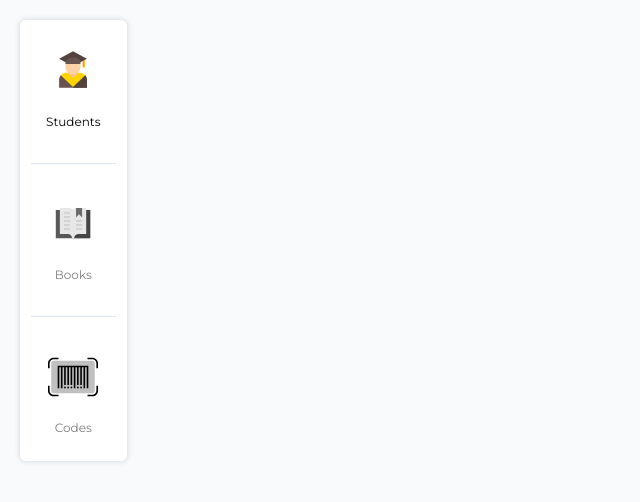
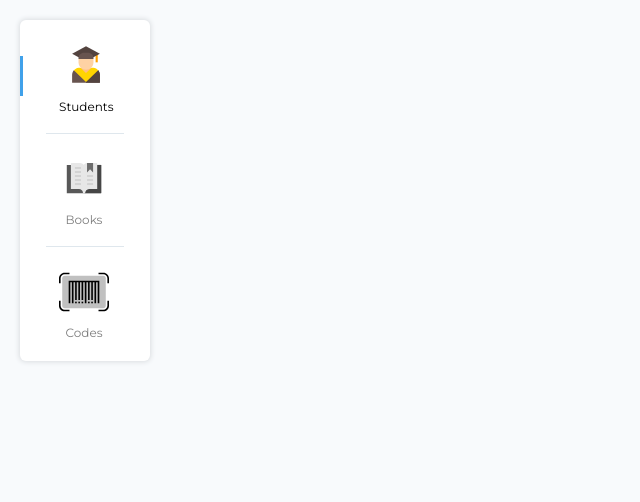
Before and after one commit to cooperhammond/miskatonic-book-manager, a React app: page / in a window 1280 px wide. Shown: the whole page, without its empty margins (0-640 px from the left). Built offline with nearby package versions, Linux system fonts and the light colour scheme; what keymirror would draw is missing.

Commit message:
added a selector to the sidebar

```diff
--- a/src/app/components/FocusButton/FocusButtonRender.js
+++ b/src/app/components/FocusButton/FocusButtonRender.js
@@ -3,15 +3,18 @@ import React from 'react';
 export default function (props, state) {
 
   var classString = 'button';
+  var selectionString = 'selector';
   if ( state.isPressed ) {
     classString += ' pressed';
   }
   if ( state.isHighlighted ) {
     classString += ' highlighted';
+    selectionString += ' highlighted';
   }
 
   return (
     <div>
+      <div className={selectionString} />
       <div
         className={classString}
         onClick={this.handleClick}
--- a/src/app/components/Sidebar/sidebar.scss
+++ b/src/app/components/Sidebar/sidebar.scss
@@ -6,6 +6,9 @@
   top: auto;
   margin: auto;
   overflow-x: hidden;
+
+  padding-top: 10px;
+  padding-bottom: 10px;
 
   display: flex;
   flex-direction: column;
@@ -16,15 +19,15 @@
     background-color: #FFFFFF;
     color: #7e7e7e;
     padding: .5em .5em .5em .5em;
-    margin: 20px;
+    margin: 5px 30px 5px 30px;
     font-size: 12px;
 
     text-align: center;
-    display: block;
-    transition: all 0.2s;
+    display: inline-block;
+    transition: all 0.2s ease;
 
     .text {
-      margin-top: 15px;
+      margin-top: 5px;
     }
 
     img {
@@ -36,7 +39,9 @@
   }
 
   .highlighted {
-    color: #000000;
+    .text {
+      color: #000000;
+    }
     img {
       -webkit-filter: grayscale(0%);
     }
@@ -51,11 +56,24 @@
     border-top: 1px solid #dfe7ed;
     display: block;
     height: 1px;
-    width: 80%;
+    width: 60%;
     padding: 0;
   }
+
+  .selector {
+    background-color: inherit;
+    display: inline-block;
+    width: 3px;
+    height: 40px;
+
+    transition: all 0.2s ease;
+
+    // Shift upwards
+    position: relative;
+    top: -15px;
+  }
+
+  .selector.highlighted {
+    background-color: #40a1ea;
+  }
 }
-
-.with-indicator {
-
-}
--- a/src/main.scss
+++ b/src/main.scss
@@ -5,8 +5,3 @@ body {
   -webkit-font-smoothing: antialiased;
   -moz-osx-font-smoothing: grayscale;
 }
-
-code {
-  font-family: source-code-pro, Menlo, Monaco, Consolas, "Courier New",
-    monospace;
-}
```
